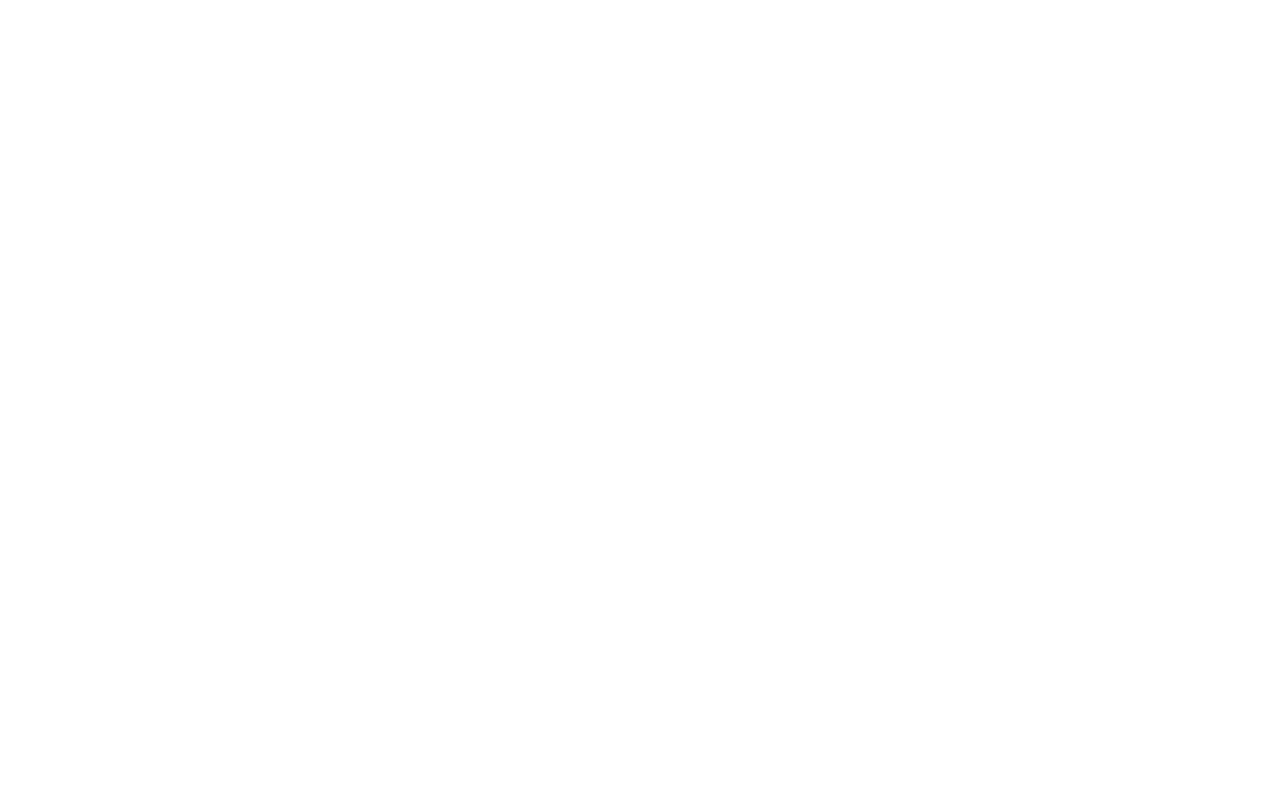
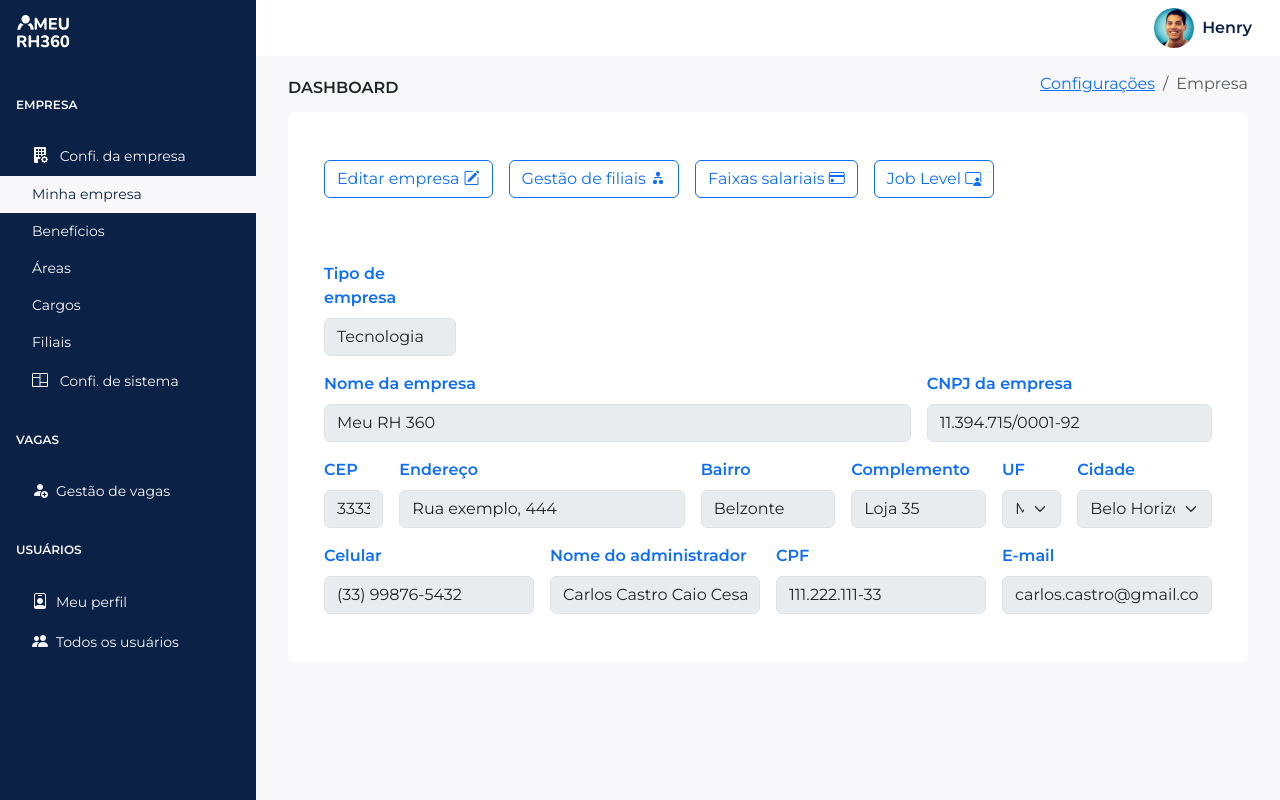
Before and after one commit to ricardobelfort/app-meu-rh360, an Angular app: page /minha-empresa in a window 1280 px wide. Before the commit this address led to /. Built offline with nearby package versions, Linux system fonts and the light colour scheme.

Commit message:
criando componente de minha empresa e ajustes

```diff
--- a/src/app/core/components/breadcrumb/breadcrumb.component.html
+++ b/src/app/core/components/breadcrumb/breadcrumb.component.html
@@ -9,7 +9,9 @@
       <div class="d-flex justify-content-end">
         <nav aria-label="breadcrumb">
           <ol class="breadcrumb">
-            <li class="breadcrumb-item"><a href="#">Configurações</a></li>
+            <li class="breadcrumb-item">
+              <a routerLink="/editar-empresa">Configurações</a>
+            </li>
             <li class="breadcrumb-item active" aria-current="page">Empresa</li>
           </ol>
         </nav>
--- a/src/app/core/components/sidebar/sidebar.component.html
+++ b/src/app/core/components/sidebar/sidebar.component.html
@@ -4,10 +4,16 @@
   <ul class="sidebar-nav">
     <h2 class="title">Empresa</h2>
     <li class="item">
-      <a href="http://">Confi. da empresa</a>
+      <a routerLink="/editar-empresa" routerLinkActive="active">
+        <i
+          class="bi bi-building-fill-gear"
+          style="margin-right: 8px; font-size: 1rem"
+        ></i>
+        Confi. da empresa
+      </a>
     </li>
     <li class="item">
-      <a href="http://">Minha empresa</a>
+      <a routerLink="/minha-empresa" routerLinkActive="active">Minha empresa</a>
     </li>
     <li class="item">
       <a href="http://">Benefícios</a>
@@ -21,22 +27,46 @@
     <li class="item">
       <a href="http://">Filiais</a>
     </li>
+    <li class="item">
+      <a href="http://">
+        <i class="bi bi-columns" style="margin-right: 8px; font-size: 1rem"></i>
+        Confi. de sistema
+      </a>
+    </li>
   </ul>
 
   <ul class="sidebar-nav">
     <h2 class="title">Vagas</h2>
     <li class="item">
-      <a href="http://">Gestão de vagas</a>
+      <a href="http://"
+        ><i
+          class="bi bi-person-fill-add"
+          style="margin-right: 8px; font-size: 1rem"
+        ></i
+        >Gestão de vagas</a
+      >
     </li>
   </ul>
 
   <ul class="sidebar-nav">
     <h2 class="title">Usuários</h2>
     <li class="item">
-      <a href="http://">Meu perfil</a>
+      <a href="http://"
+        ><i
+          class="bi bi-person-badge"
+          style="margin-right: 8px; font-size: 1rem"
+        ></i
+        >Meu perfil</a
+      >
     </li>
     <li class="item">
-      <a href="http://">Todos os usuários</a>
+      <a href="http://"
+        ><i
+          class="bi bi-people-fill"
+          style="margin-right: 8px; font-size: 1rem"
+        ></i
+        >Todos os usuários</a
+      >
     </li>
   </ul>
 </aside>
--- a/src/app/core/components/sidebar/sidebar.component.scss
+++ b/src/app/core/components/sidebar/sidebar.component.scss
@@ -35,6 +35,11 @@
           background-color: var(--light);
           color: var(--dark-blue);
         }
+
+        &.active {
+          background-color: var(--light);
+          color: var(--dark-blue);
+        }
       }
     }
   }
--- a/src/app/core/core-routing.module.ts
+++ b/src/app/core/core-routing.module.ts
@@ -3,6 +3,7 @@
 import { DashboardComponent } from './pages/dashboard/dashboard.component';
 import { WelcomeComponent } from './pages/welcome/welcome.component';
 import { CreateCompanyComponent } from './pages/create-company/create-company.component';
+import { ShowCompanyComponent } from './pages/show-company/show-company.component';
 
 const routes: Routes = [
   {
@@ -17,6 +18,10 @@
         path: 'editar-empresa',
         component: CreateCompanyComponent,
       },
+      {
+        path: 'minha-empresa',
+        component: ShowCompanyComponent,
+      },
     ],
   },
 ];
--- a/src/app/core/core.module.ts
+++ b/src/app/core/core.module.ts
@@ -8,6 +8,7 @@
 import { WelcomeComponent } from './pages/welcome/welcome.component';
 import { BreadcrumbComponent } from './components/breadcrumb/breadcrumb.component';
 import { CreateCompanyComponent } from './pages/create-company/create-company.component';
+import { ShowCompanyComponent } from './pages/show-company/show-company.component';
 
 @NgModule({
   declarations: [
@@ -17,6 +18,7 @@
     WelcomeComponent,
     BreadcrumbComponent,
     CreateCompanyComponent,
+    ShowCompanyComponent,
   ],
   imports: [CommonModule, CoreRoutingModule],
   exports: [SidebarComponent, NavbarComponent],
--- a/src/app/core/pages/create-company/create-company.component.html
+++ b/src/app/core/pages/create-company/create-company.component.html
@@ -147,7 +147,9 @@
       <button class="btn btn-outline-secondary me-md-2" type="button">
         Cancelar
       </button>
-      <button class="btn btn-primary" type="button">Salvar Dados</button>
+      <button class="btn btn-primary" type="button" routerLink="/minha-empresa">
+        Salvar Dados
+      </button>
     </div>
   </form>
 </div>
--- /dev/null
+++ b/src/app/core/pages/show-company/show-company.component.html
@@ -0,0 +1,176 @@
+<div class="pt-4 pb-4">
+  <div class="container-fluid p-4">
+    <div class="d-grid gap-2 d-md-flex">
+      <button class="btn btn-outline-primary me-md-2" type="button">
+        Editar empresa
+        <i class="bi bi-pencil-square"></i>
+      </button>
+      <button class="btn btn-outline-primary me-md-2" type="button">
+        Gestão de filiais
+        <i class="bi bi-diagram-2-fill"></i>
+      </button>
+      <button class="btn btn-outline-primary me-md-2" type="button">
+        Faixas salariais
+        <i class="bi bi-credit-card"></i>
+      </button>
+      <button class="btn btn-outline-primary" type="button">
+        Job Level
+        <i class="bi bi-person-video3"></i>
+      </button>
+    </div>
+  </div>
+
+  <div class="container-fluid p-4">
+    <form class="row g-3 needs-validation" novalidate>
+      <div class="row g-3">
+        <div class="col-md-2">
+          <label for="tipo_empresa" class="form-label fw-bold text-primary"
+            >Tipo de empresa</label
+          >
+          <input
+            type="text"
+            class="form-control"
+            id="tipo_empresa"
+            value="Tecnologia"
+            disabled
+          />
+        </div>
+      </div>
+
+      <div class="col-md-8">
+        <label for="nome_empresa" class="form-label fw-bold text-primary"
+          >Nome da empresa</label
+        >
+        <input
+          type="text"
+          class="form-control"
+          id="nome_empresa"
+          value="Meu RH 360"
+          disabled
+        />
+      </div>
+      <div class="col-md-4">
+        <label for="cnpj" class="form-label fw-bold text-primary"
+          >CNPJ da empresa</label
+        >
+        <input
+          type="text"
+          class="form-control"
+          id="cnpj"
+          value="11.394.715/0001-92"
+          disabled
+        />
+      </div>
+
+      <div class="col-md-1">
+        <label for="cep" class="form-label fw-bold text-primary">CEP</label>
+        <input
+          type="text"
+          class="form-control"
+          id="cep"
+          value="33333-333"
+          disabled
+        />
+      </div>
+      <div class="col-md-4">
+        <label for="cep" class="form-label fw-bold text-primary"
+          >Endereço</label
+        >
+        <input
+          type="text"
+          class="form-control"
+          id="cep"
+          value="Rua exemplo, 444"
+          disabled
+        />
+      </div>
+      <div class="col-md-2">
+        <label for="bairro" class="form-label fw-bold text-primary"
+          >Bairro</label
+        >
+        <input
+          type="text"
+          class="form-control"
+          id="bairro"
+          value="Belzonte"
+          disabled
+        />
+      </div>
+      <div class="col-md-2">
+        <label for="complemento" class="form-label fw-bold text-primary"
+          >Complemento</label
+        >
+        <input
+          type="text"
+          class="form-control"
+          id="complemento"
+          value="Loja 35"
+          disabled
+        />
+      </div>
+      <div class="col-md-1">
+        <label for="uf" class="form-label fw-bold text-primary">UF</label>
+        <select class="form-select" id="uf" disabled>
+          <option selected disabled value="">MG</option>
+          <option>...</option>
+        </select>
+      </div>
+      <div class="col-md-2">
+        <label for="cidade" class="form-label fw-bold text-primary"
+          >Cidade</label
+        >
+        <select class="form-select" id="cidade" disabled>
+          <option selected disabled value="">Belo Horizonte</option>
+          <option>...</option>
+        </select>
+      </div>
+
+      <div class="col-md-3">
+        <label for="celular" class="form-label fw-bold text-primary"
+          >Celular</label
+        >
+        <input
+          type="text"
+          class="form-control"
+          id="celular"
+          value="(33) 99876-5432"
+          disabled
+        />
+      </div>
+      <div class="col-md-3">
+        <label for="nome_admin" class="form-label fw-bold text-primary"
+          >Nome do administrador</label
+        >
+        <input
+          type="text"
+          class="form-control"
+          id="nome_admin"
+          value="Carlos Castro Caio Cesar Couto"
+          disabled
+        />
+      </div>
+      <div class="col-md-3">
+        <label for="cpf" class="form-label fw-bold text-primary">CPF</label>
+        <input
+          type="text"
+          class="form-control"
+          id="cpf"
+          value="111.222.111-33"
+          disabled
+        />
+      </div>
+      <div class="col-md-3">
+        <label for="email" class="form-label fw-bold text-primary"
+          >E-mail</label
+        >
+        <input
+          type="email"
+          class="form-control"
+          id="email"
+          value="carlos.castro@gmail.com"
+          disabled
+        />
+      </div>
+    </form>
+  </div>
+</div>
--- a/src/index.html
+++ b/src/index.html
@@ -1,11 +1,16 @@
-<!doctype html>
+<!DOCTYPE html>
 <html lang="en">
   <head>
-  <meta charset="utf-8">
+    <meta charset="utf-8" />
     <title>AppMeuRh360</title>
-  <base href="/">
-  <meta name="viewport" content="width=device-width, initial-scale=1">
-  <link rel="icon" type="image/x-icon" href="favicon.ico">
+    <base href="/" />
+    <meta name="viewport" content="width=device-width, initial-scale=1" />
+    <link rel="icon" type="image/x-icon" href="favicon.ico" />
+
+    <link
+      rel="stylesheet"
+      href="https://cdn.jsdelivr.net/npm/bootstrap-icons@1.10.3/font/bootstrap-icons.css"
+    />
   </head>
   <body>
     <app-root></app-root>
```
Also changed, not shown: src/app/core/pages/show-company/show-company.component.ts (added, +10 -0 lines), src/app/core/pages/show-company/show-company.component.scss (added), 1 other file (tests, documents, lock files or other folders). Lines whose indentation alone changed are shown as unchanged.
